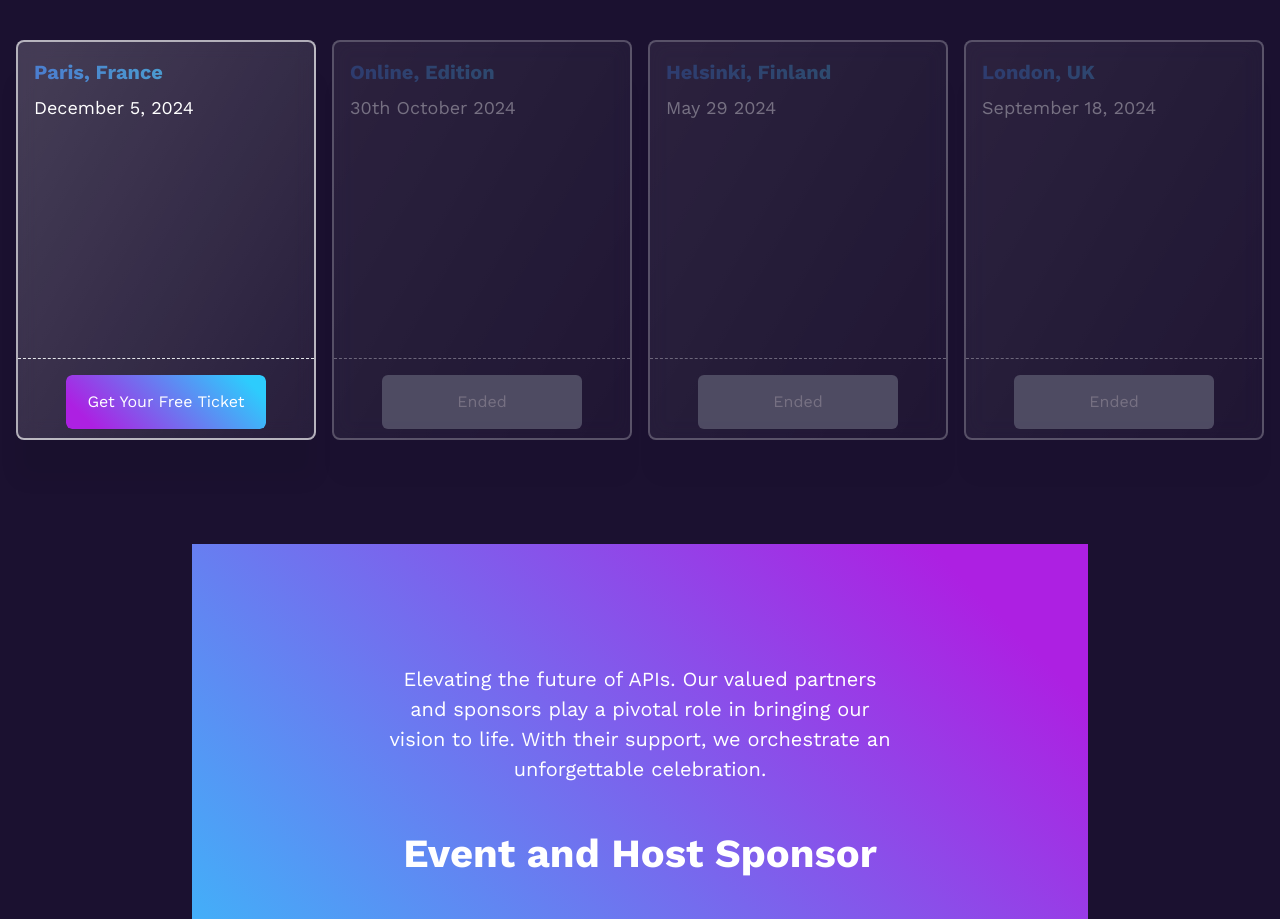
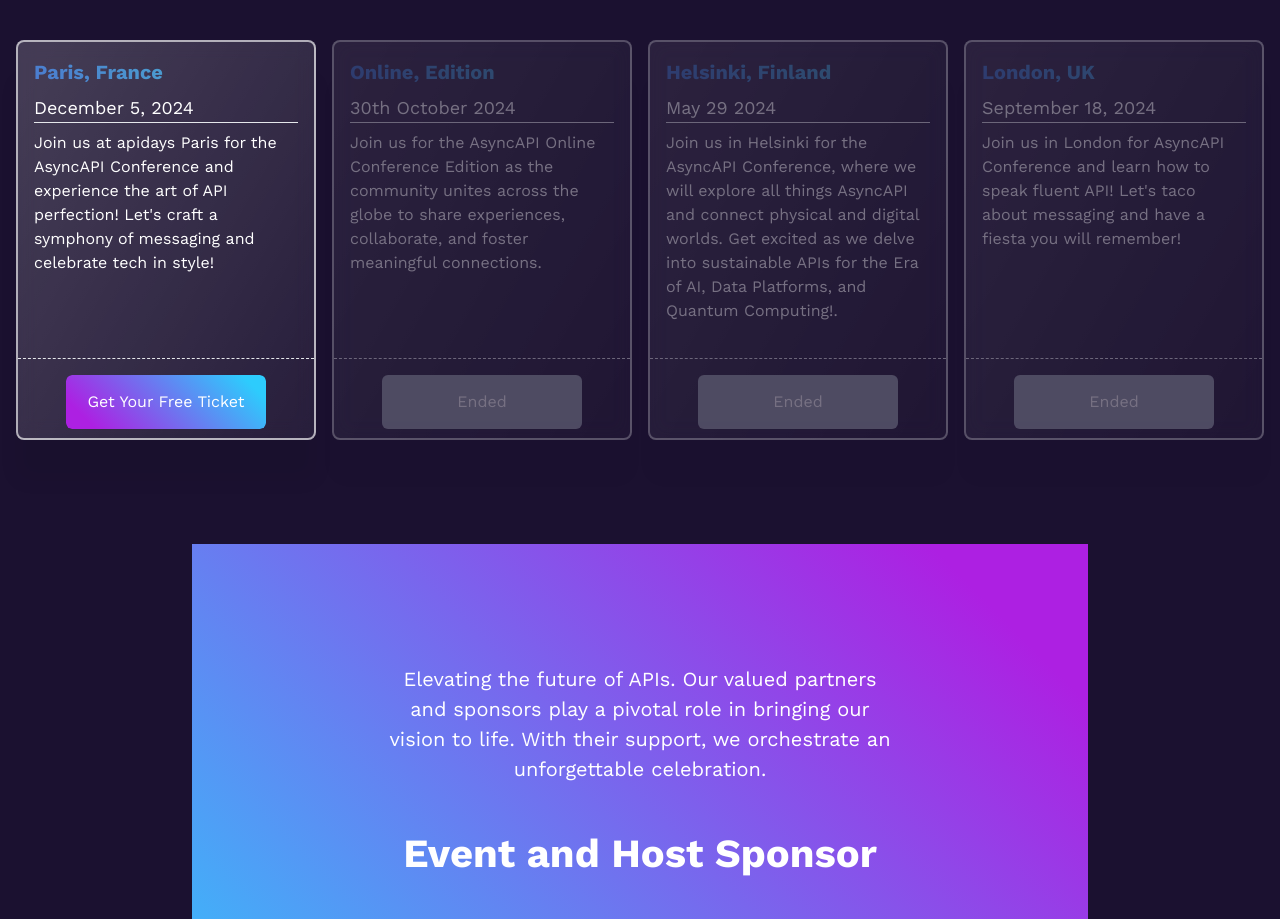
Before and after one commit to asyncapi/conference-website, a Next.js app: page / in a window 1280 px wide. Shown: the part 8980-9899 px from the top of the page. Built offline with nearby package versions, Linux system fonts and the light colour scheme.

Commit message:
added desc

```diff
--- a/components/Tickets/ticketCards.js
+++ b/components/Tickets/ticketCards.js
@@ -12,6 +12,7 @@ function TicketCards({ className, city }) {
       <div className='p-4'>
         <div className='text-xl font-bold text-gradient'>{city.name}, {city.country}</div>
         <div className='mt-2 text-lg'>{city.date}</div>
+                  <p className='border-t pt-2'>{city.description}</p>
       </div>
       <div className='flex justify-center border-t h-20 border-dashed p-4 text-center'>
         {/* Show a button based on the event status */}
```
